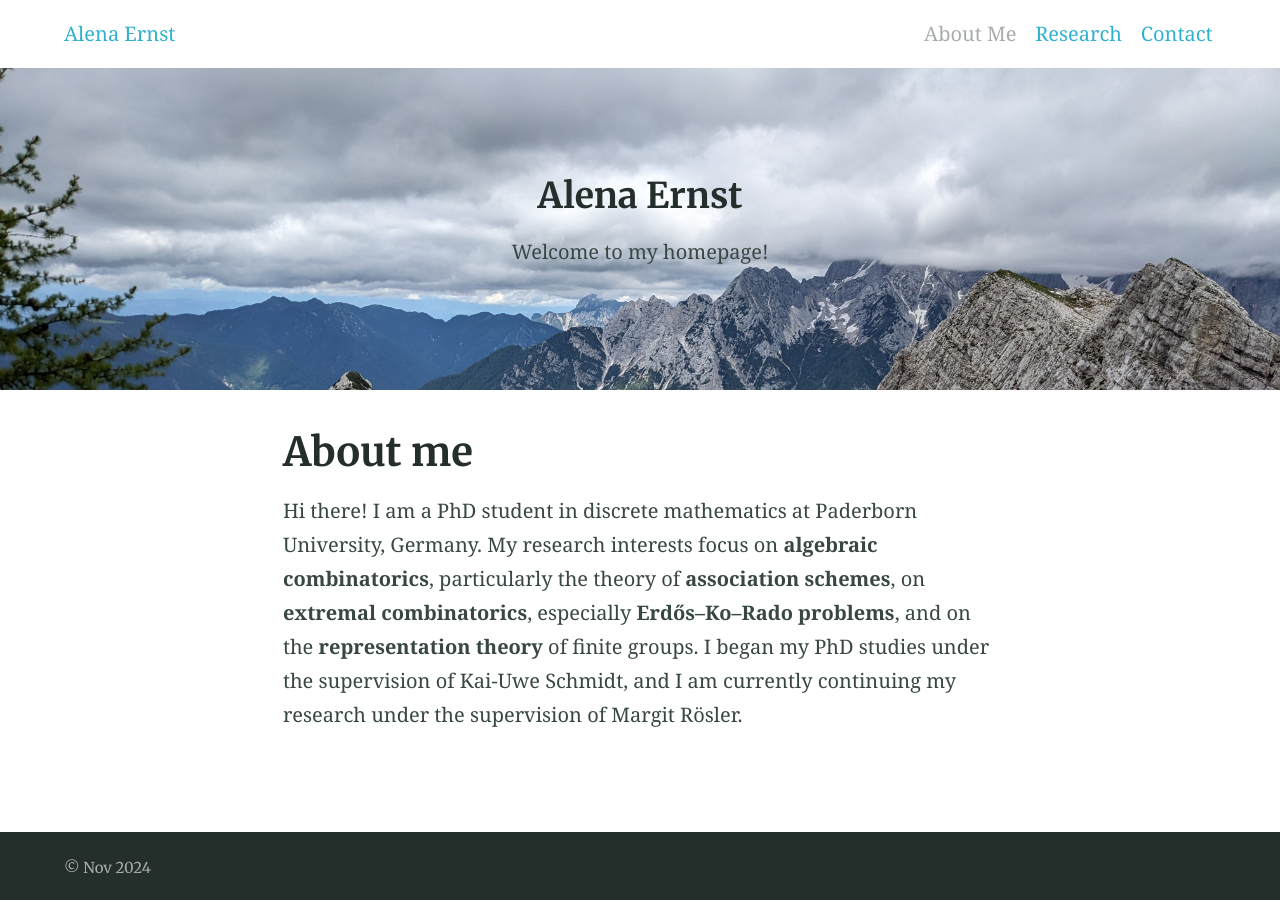
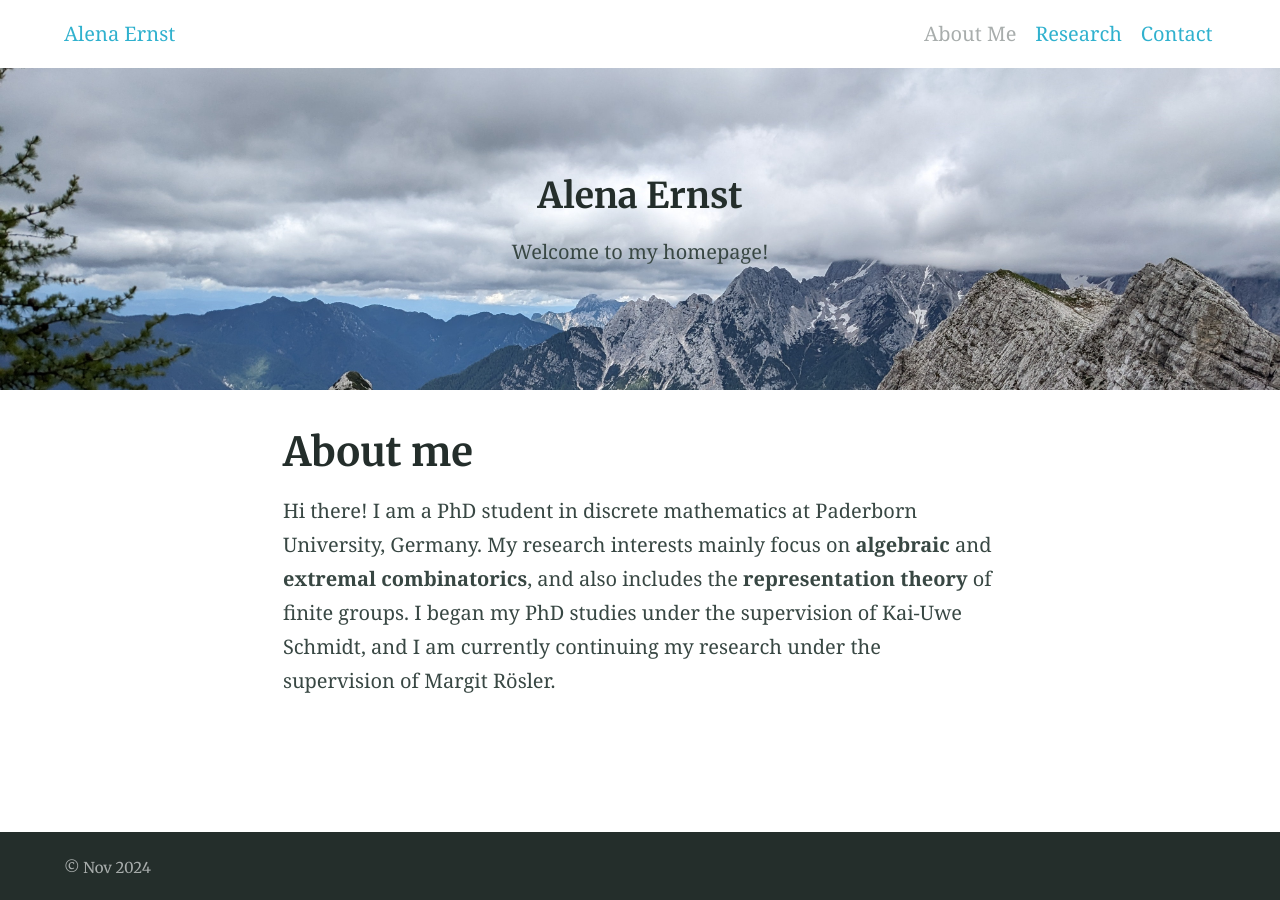
Before and after one commit to alenaernst/alenaernst.github.io, a Jekyll site: the page built from index.md, in a window 1280 px wide. Built offline with Jekyll 4.4.1, drawn with Linux system fonts in a browser that asks for light colours.

Commit message:
Update index.md

```diff
--- a/index.md
+++ b/index.md
@@ -8,7 +8,10 @@ excerpt: "Alena Ernst"
 ---
 
 Hi there!
-I am a PhD student in discrete mathematics at Paderborn University, Germany. My research interests focus on **algebraic combinatorics**, particularly the theory of **association schemes**, on **extremal combinatorics**, especially **Erdős–Ko–Rado problems**, and on the **representation theory** of finite groups. I began my PhD studies under the supervision of Kai-Uwe Schmidt, and I am currently continuing my research under the supervision of Margit Rösler.
+I am a PhD student in discrete mathematics at Paderborn University, Germany. My research interests mainly focus on **algebraic** and **extremal combinatorics**, and also includes the **representation theory** of finite groups. I began my PhD studies under the supervision of Kai-Uwe Schmidt, and I am currently continuing my research under the supervision of Margit Rösler.
+
+
+<!-- My research interests focus on **algebraic combinatorics**, particularly the theory of **association schemes**, on **extremal combinatorics**, especially **Erdős–Ko–Rado problems**, and on the **representation theory** of finite groups. I began my PhD studies under the supervision of Kai-Uwe Schmidt, and I am currently continuing my research under the supervision of Margit Rösler. -->
 
 <!--  († Aug 2023) {% include button.html text="Fork it" icon="github" link="https://github.com/daviddarnes/alembic" color="#0366d6" %} {% include button.html text="Buy me a coffee ☕️" link="https://buymeacoffee.com/daviddarnes#support" color="#f68140" %} {% include button.html text="Tweet it" icon="twitter" link="https://twitter.com/intent/tweet/?url=https://alembic.darn.es&text=Alembic%20-%20A%20Jekyll%20boilerplate%20theme&via=DavidDarnes" color="#0d94e7" %} {% include button.html text="Install Alembic ⚗️" link="https://github.com/daviddarnes/alembic#installation" %} -->
 
```
